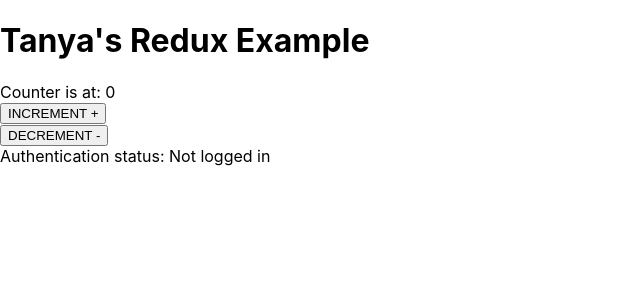
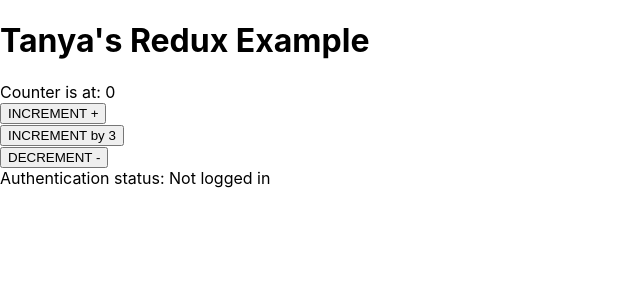
Before and after one commit to Tatyana-OA/react-redux-eg, a React (Create React App) app: page / in a window 1280 px wide. Shown: the top 300 px of the page, without its empty margins (0-640 px from the left). Built offline with nearby package versions, Linux system fonts and the light colour scheme.

Commit message:
Added action payload to increment by a specific number. Payload - used to further describe the action

```diff
--- a/src/App.js
+++ b/src/App.js
@@ -16,6 +16,9 @@
 		<button onClick = {() => dispatch(increment())}>INCREMENT + </button>
 		</div>
 		<div>
+		<button onClick = {() => dispatch(increment(3))}>INCREMENT by 3 </button>
+		</div>
+		<div>
 		<button onClick = {() => dispatch(decrement())} >DECREMENT - </button>
 		</div>
 		<div>Authentication status: {isLogged ? 'Logged in' : 'Not logged in'}</div>
--- a/src/actions/index.js
+++ b/src/actions/index.js
@@ -1,6 +1,7 @@
-export const increment = () => {
+export const increment = (nr) => {
 	return {
 		type: 'INCREMENT',
+		payload: nr || 1
 	}
 }
 
--- a/src/reducers/counter.js
+++ b/src/reducers/counter.js
@@ -1,7 +1,7 @@
 const counterReducer = (state = 0, action) => {
 	switch (action.type) {
 		case "INCREMENT":
-			return state + 1;
+			return state + action.payload;
 		case "DECREMENT":
 			return state - 1;
 		default:
```
